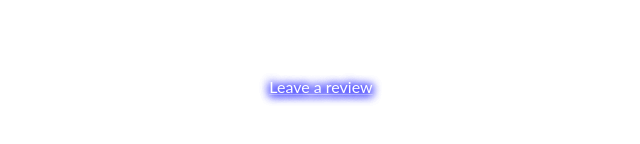
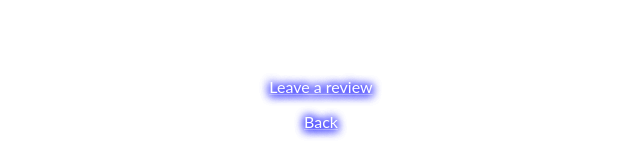
Before and after one commit to RayTheNoob/website, a Jekyll site: the page built from pages/real-word/real-word.md, in a window 1280 px wide. Shown: the part 1317-1461 px from the top of the page, without its empty margins (319-959 px from the left). Built offline with Jekyll 4.4.1, drawn with Linux system fonts in a browser that asks for light colours; before the commit the page ends 1429 px from its top, so only the background shows below that.

```diff
--- a/pages/real-word/real-word.md
+++ b/pages/real-word/real-word.md
@@ -34,4 +34,6 @@
 
 > The game is just perfect! It will forever be remembered as the greatest artifact of interactive media of all time! - Scott Morgan
 
-[Leave a review](https://raythenoob.github.io/real-word/about/)
+[Leave a review](https://raythenoob.github.io/website/real-word/post)
+
+[Back](https://raythenoob.github.io/website/)
```
Also changed, not shown: other parts of pages/real-word/real-word.md (+1 -1 lines).
